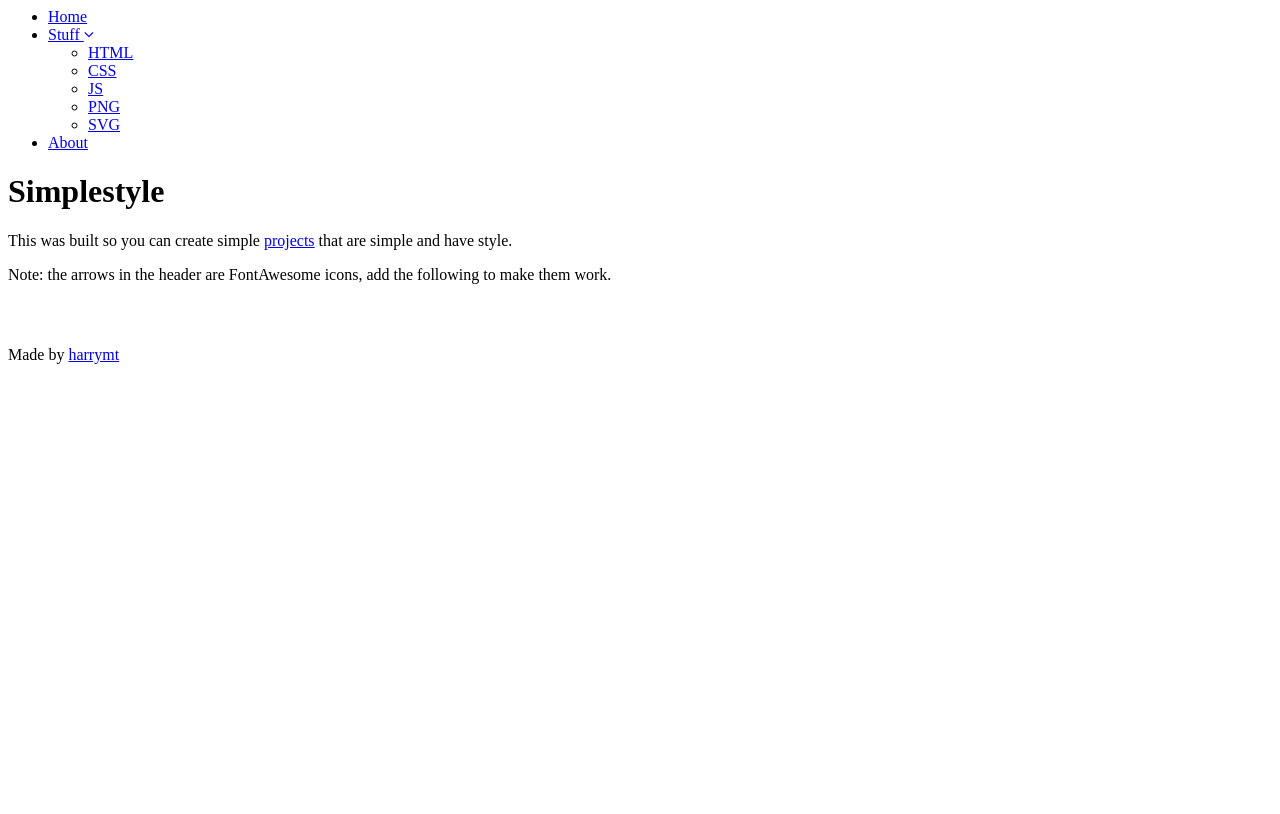
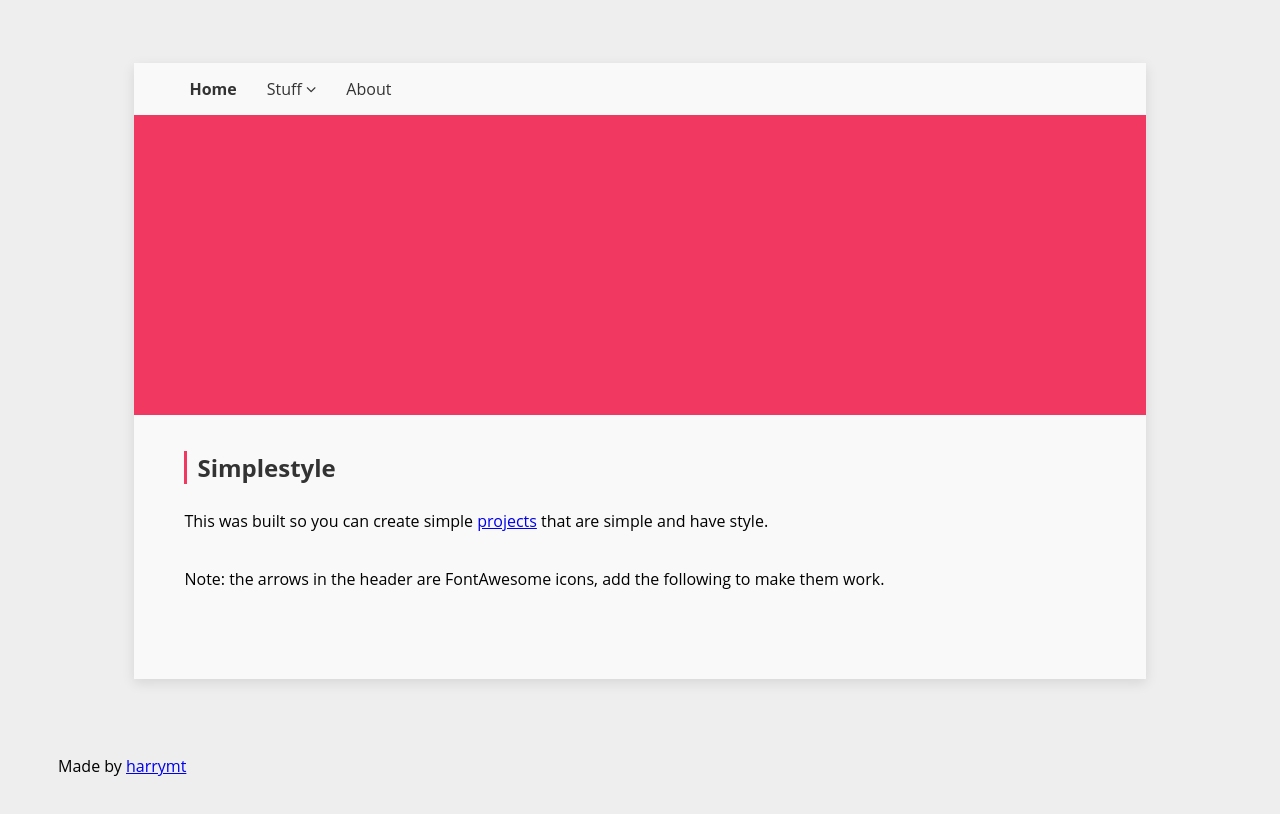
Before and after one commit to harrymt/simplestyle, a website: page index.html in a window 1280 px wide. Drawn offline with nearby package versions, Linux system fonts and the light colour scheme; the site is published under a folder, as on GitHub Pages, so addresses that start at the root find nothing.

Commit message:
Fixed typo in link URL

```diff
--- a/index.html
+++ b/index.html
@@ -5,7 +5,7 @@
 
     <link rel="stylesheet" href="//maxcdn.bootstrapcdn.com/font-awesome/4.2.0/css/font-awesome.min.css"/>
 
-    <link href="/simplestyle.min.css" rel="stylesheet">
+    <link href="simplestyle.min.css" rel="stylesheet">
   </head>
   <body>
     <div class="container">
```
